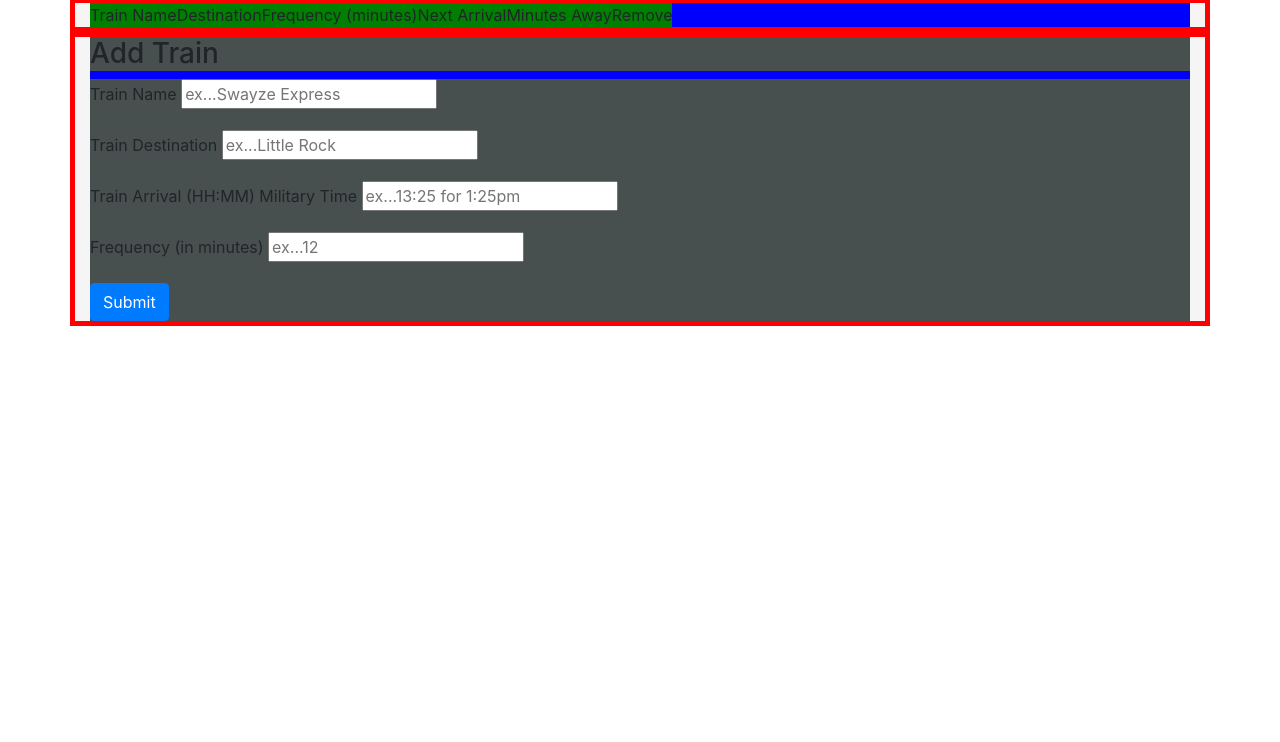
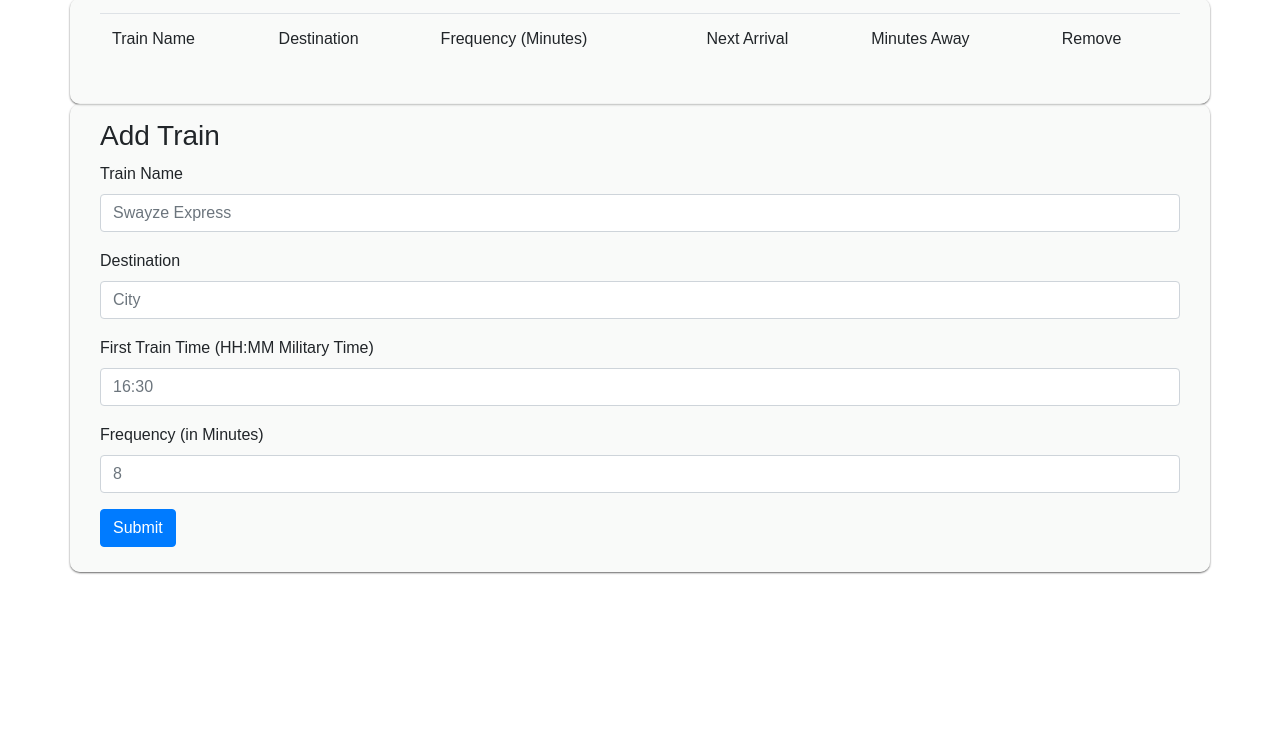
Before and after one commit to seanrichter/Train-Scheduler, a plain HTML site: page index.html in a window 1280 px wide. Shown: the part 88-830 px from the top of the page. Drawn offline with nearby package versions, Linux system fonts and the light colour scheme.

Commit message:
index edited css style added some JS added

```diff
--- a/assets/css/style.css
+++ b/assets/css/style.css
@@ -6,41 +6,48 @@ body, html {
 }
 
 .container {
-background-color: #484f4f;
+
 margin-top: 30px;
 }
 
 .page-header {
-    background-color: pink;
+
 }
 
 .row {
-    background-color: red;
-    padding: 5px;
+    line-height: 25px;
+    background: rgba(245, 247, 245, 0.6);
+    padding: 15px;
+    border-radius: 10px;
+    box-shadow: 0px 1px 2px #666666;
 }
 
 .col-lg-12 {
-    background-color: whitesmoke;
+    font-size: 16px;
+    color: 51719a;
+    margin-bottom: 10px;
+    text-align: left;
+    font-family: 'Acme', sans-serif;
 
 }
 
 .panel-default {
-    background-color: blue;
+
 }
 
 .table-hover {
-    background-color: green;
+
 
 }
 
 .heading {
-    background-color: #484f4f;
+
 }
 
 .panel-body {
-    background-color: #484f4f;
+
 }
 
 .form-group {
-    background-color: #484f4f;
+
 }
--- a/assets/javascript/app.js
+++ b/assets/javascript/app.js
@@ -8,5 +8,4 @@
         messagingSenderId: "881794318336",
         appId: "1:881794318336:web:631d8ded14e539d523d8e5"
     };
-    // Initialize Firebase
     firebase.initializeApp(firebaseConfig);
--- a/index.html
+++ b/index.html
@@ -18,14 +18,14 @@
     <h1>Train Schedules<small> A Directory of Train Times</small></h1>
     </div>
 
-        <div class="row">
+    <div class= "row">
         <div class="col-lg-12">
-                <div class="panel-default">
-                    <table class="table-hover" id="table">
+            <div class="panel panel-default">
+                <table class="table table-hover" id="table">
                     <tr>
                         <th>Train Name</th>
                         <th>Destination</th>
-                            <th>Frequency (minutes)</th>
+                        <th>Frequency (Minutes)</th>
                         <th>Next Arrival</th>
                         <th>Minutes Away</th>
                         <th>Remove</th>
@@ -34,38 +34,36 @@
             </div>
         </div>
     </div>
-
-        <div class="row">
+    <div class= "row">
         <div class="col-lg-12">
-                <div class="panel-default">
-                    <div class="heading">
+            <div class="panel panel-default">
+                <div class="panel-heading">
                     <h3 class="panel-title">
                         Add Train
                     </h3>
                 </div>
 
             <div class="panel-body">
-                        <form id="my-form"></form>
+                <form id="my-form">
                     <div class="form-group">
                         <label for="name">Train Name</label>
-                                <input class="form-cotrol" id="name" type="text" placeholder="ex...Swayze Express">
+                        <input class="form-control" id="name" type="text" placeholder="Swayze Express">
                     </div>
 
                     <div class="form-group">
-                                <label for="role">Train Destination</label>
-                                <input class="form-cotrol" id="name" type="text" placeholder="ex...Little Rock">
+                        <label for="role">Destination</label>
+                        <input class="form-control" id="destination" type="text" placeholder="City">
                     </div>
 
                     <div class="form-group">
-                                <label for="start-date">Train Arrival (HH:MM) Military Time</label>
-                                <input class="form-cotrol" id="name" type="text" placeholder="ex...13:25 for 1:25pm">
+                        <label for="start-date">First Train Time (HH:MM Military Time)</label>
+                        <input class="form-control" id="first-train" type="text" placeholder="16:30">
                     </div>
 
                     <div class="form-group">
-                                <label for="Frequency">Frequency (in minutes)</label>
-                                <input class="form-cotrol" id="name" type="text" placeholder="ex...12">
+                        <label for="frequency">Frequency (in Minutes)</label>
+                        <input class="form-control" id="frequency" type="number" placeholder="8">
                     </div>
-
                         <button class="btn btn-primary" id="submit-train" type="submit">Submit</button>
                 </form>
                 </div>
@@ -73,17 +71,15 @@
         </div>
     </div>
 </div>
+
     <!--Firebase-->
     <!-- The core Firebase JS SDK is always required and must be listed first -->
     <script src="https://www.gstatic.com/firebasejs/6.6.0/firebase-app.js"></script>
-
-    <!-- TODO: Add SDKs for Firebase products that you want to use
-        https://firebase.google.com/docs/web/setup#config-web-app -->
-
     <!--JavaScript-->
     <!--jQuery , Popper.js, Bootstrap JS-->
     <script src="https://code.jquery.com/jquery-3.3.1.slim.min.js" integrity="sha384-q8i/X+965DzO0rT7abK41JStQIAqVgRVzpbzo5smXKp4YfRvH+8abtTE1Pi6jizo" crossorigin="anonymous"></script>
     <script src="https://cdnjs.cloudflare.com/ajax/libs/popper.js/1.14.7/umd/popper.min.js" integrity="sha384-UO2eT0CpHqdSJQ6hJty5KVphtPhzWj9WO1clHTMGa3JDZwrnQq4sF86dIHNDz0W1" crossorigin="anonymous"></script>
     <script src="https://stackpath.bootstrapcdn.com/bootstrap/4.3.1/js/bootstrap.min.js" integrity="sha384-JjSmVgyd0p3pXB1rRibZUAYoIIy6OrQ6VrjIEaFf/nJGzIxFDsf4x0xIM+B07jRM" crossorigin="anonymous"></script>
+
 </body>
 </html>
```
Lines whose indentation alone changed are shown as unchanged.
